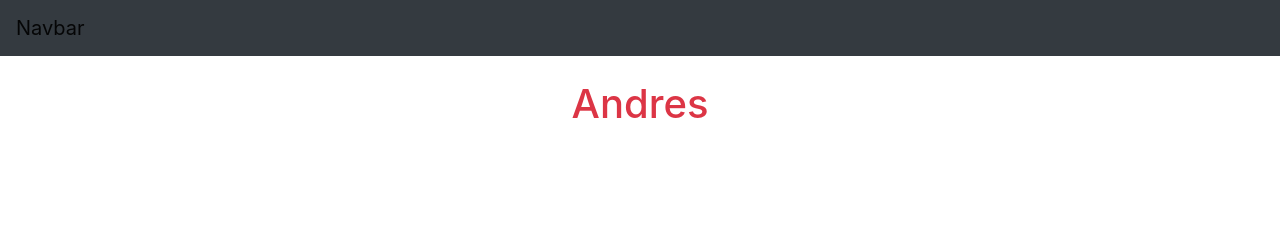
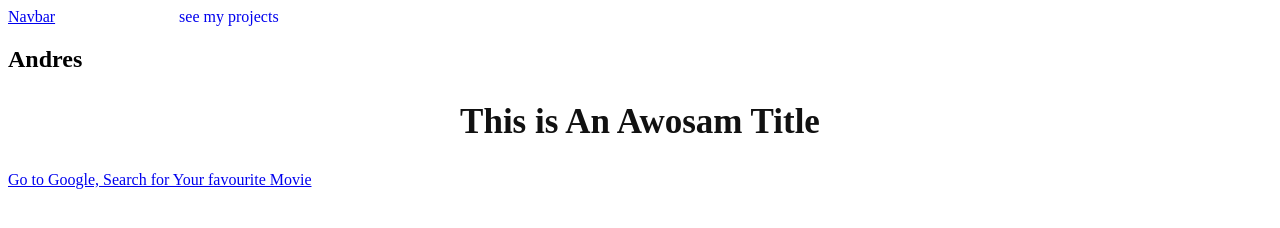
Before and after one commit to AndresFelipeCamachoCuellar/MicroverseThirdTrial, a plain HTML site: page index.html in a window 1280 px wide. Drawn offline with nearby package versions, Linux system fonts and the light colour scheme.

Commit message:
projects section done

```diff
--- a/css/style.css
+++ b/css/style.css
@@ -0,0 +1,13 @@
+.navlink {
+    text-decoration: none;
+
+    padding: 10px 20px;
+    margin-left: 100px;
+}
+
+.project-tile {
+    color: #111;
+    font-size: 35px;
+    font-weight: bold;
+    text-align: center;
+}
--- a/index.html
+++ b/index.html
@@ -1,11 +1,14 @@
 <!DOCTYPE html>
 <html lang="en">
+
 <head>
   <meta charset="UTF-8">
   <title>Fork Me! FCC: Test Suite Template</title>
   <link rel="stylesheet" href="css/style.css">
-    <link rel="stylesheet" href="https://cdn.jsdelivr.net/npm/bootstrap@4.3.1/dist/css/bootstrap.min.css"
-     integrity="sha384-ggOyR0iXCbMQv3Xipma34MD+dH/1fQ784/j6cY/iJTQUOhcWr7x9JvoRxT2MZw1T" crossorigin="anonymous">
+
+
+  <!-- <link rel="stylesheet" href="https://cdn.jsdelivr.net/npm/bootstrap@4.3.1/dist/css/bootstrap.min.css"
+     integrity="sha384-ggOyR0iXCbMQv3Xipma34MD+dH/1fQ784/j6cY/iJTQUOhcWr7x9JvoRxT2MZw1T" crossorigin="anonymous"> -->
 
   <link rel="stylesheet" href="https://use.fontawesome.com/releases/v5.4.1/css/all.css"
     integrity="sha384-5sAR7xN1Nv6T6+dT2mhtzEpVJvfS3NScPQTrOxhwjIuvcA67KV2R5Jz6kr4abQsz" crossorigin="anonymous">
@@ -14,8 +17,9 @@
 <body>
   <script src="https://cdn.freecodecamp.org/testable-projects-fcc/v1/bundle.js"></script>
 
-    <nav class="navbar navbar-light bg-dark">
+  <nav class="navbar navbar-light bg-dark" id="navbar">
     <a class="navbar-brand" href="#">Navbar</a>
+    <a class="navlink" href="#projects"> see my projects</a>
   </nav>
 
   <section id="welcome-section">
@@ -23,8 +27,14 @@
       <h1 class="text-danger">Andres</h1>
     </div>
   </section>
+  <section id="projects">
+    <h1 class="project-tile"> This is An Awosam Title </h1>
+    <div class="link">
+      <a target="_blank" href="https://google.com"> Go to Google, Search for Your favourite Movie</a>
+    </div>
+  </section>
 
+  <script src="js/index.js"></script>
+</body>
 
-    <script  src="js/index.js"></script>
-  </body>
 </html>
```
Lines whose indentation alone changed are shown as unchanged.
